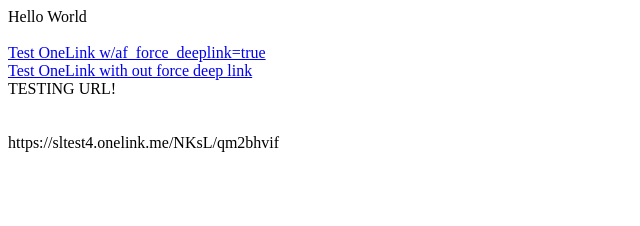
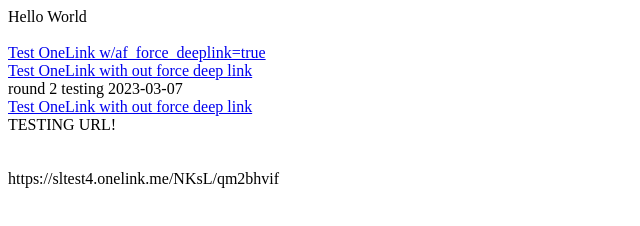
Before and after one commit to sl0686/sl0686.github.io, a plain HTML site: page index.html in a window 1280 px wide. Shown: the whole page, without its empty margins (0-640 px from the left). Drawn offline with Linux system fonts and the light colour scheme.

Commit message:
Update index.html

```diff
--- a/index.html
+++ b/index.html
@@ -2,6 +2,8 @@
 <a href ="https://whatnot.onelink.me/56MH?af_xp=custom&pid=mweb_app_upsell&c=app_upsell&af_dp=whatnot%3A%2F%2Ffeed&af_force_deeplink=true">Test OneLink w/af_force_deeplink=true</a><br>
 <a href ="https://whatnot.onelink.me/56MH?af_xp=custom&pid=mweb_app_upsell&c=app_upsell&af_dp=whatnot%3A%2F%2Ffeed">Test OneLink with out force deep link</a>
 <br>
+<span>round 2 testing 2023-03-07</span><br>
+<a href ="https://whatnot.onelink.me/56MH?af_xp=custom&pid=mweb_app_upsell&c=app_upsell&deep_link_value=https%3A%2F%2Fwww.whatnot.com%2Flive%2F6c8c9102-5f11-4cdf-b797-e512e23939cd&af_dp=whatnot%3A%2F%2Flivestream%2F6c8c9102-5f11-4cdf-b797-e512e23939cd&af_web_dp=https%3A%2F%2Fwww.whatnot.com%2Flive%2F6c8c9102-5f11-4cdf-b797-e512e23939cd">Test OneLink with out force deep link</a>
 <div>TESTING URL!</div>
 
 <br><br><div><span>https://sltest4.onelink.me/NKsL/qm2bhvif</span></div>
```
